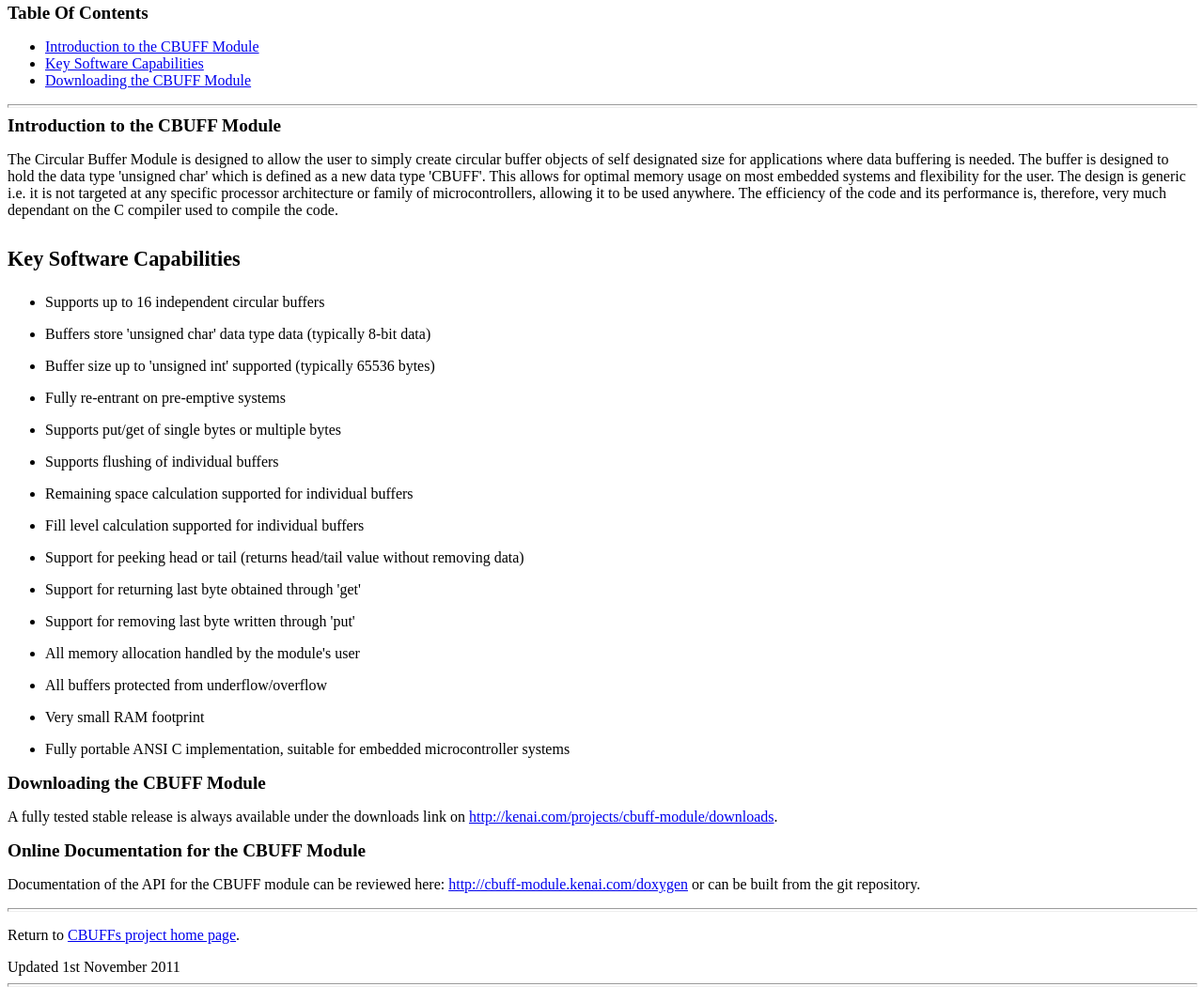
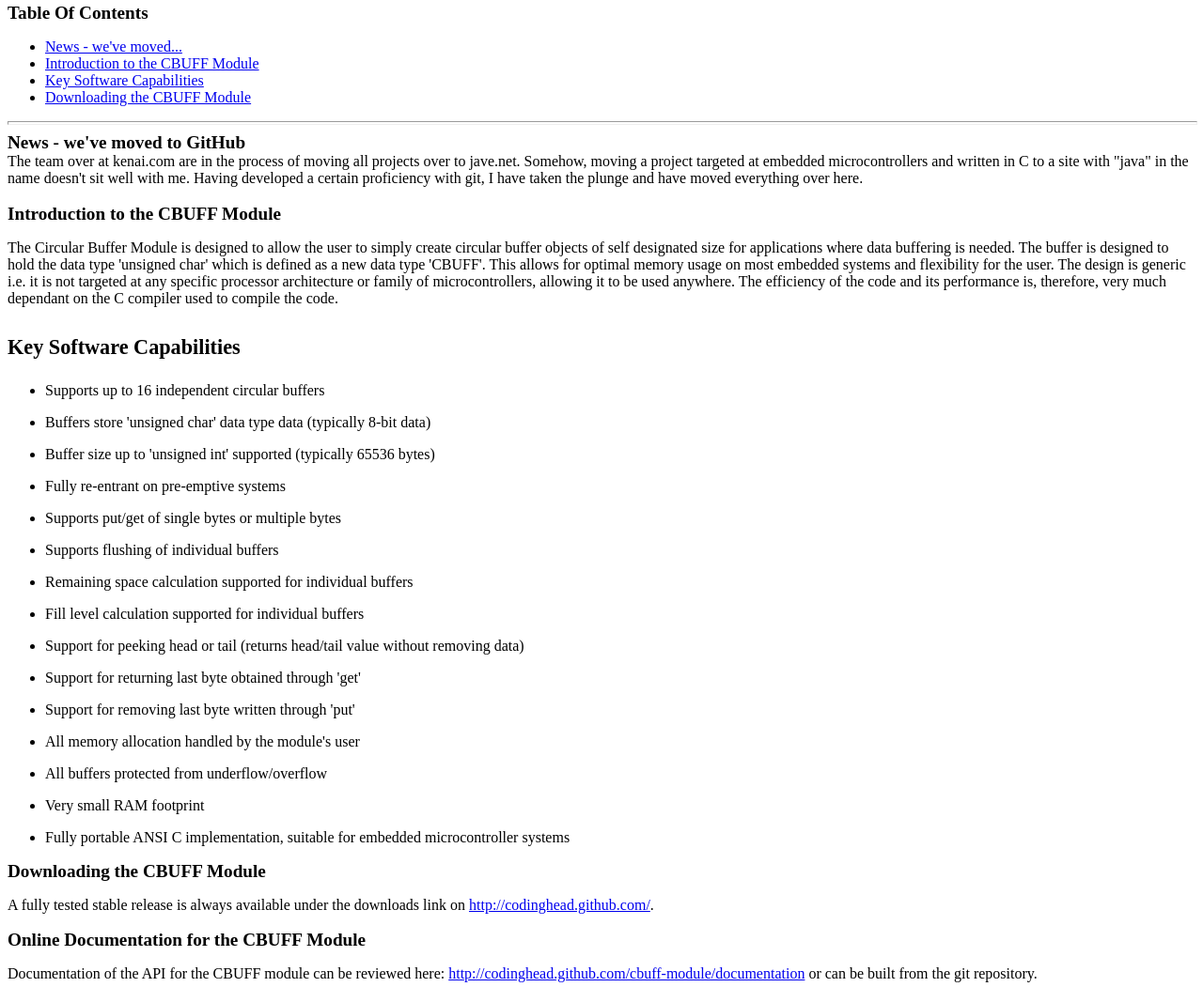
Before and after one commit to codinghead/cbuff-module, a plain HTML site: page Documentation/index.html in a window 1280 px wide. Shown: the part 251-1302 px from the top of the page at 94% size. Drawn offline with Linux system fonts and the light colour scheme.

Commit message:
Updated index.html for move to github.
Decided to move this project to github, so made first changes to the
documentation to explain this on the project landing page.

```diff
--- a/Documentation/index.html
+++ b/Documentation/index.html
@@ -1,5 +1,6 @@
 <!DOCTYPE html PUBLIC "-//W3C//DTD HTML 4.01//EN" "http://www.w3.org/TR/html4/strict.dtd">
 <html><head>
+
 
 
   <meta content="text/html; charset=ISO-8859-1" http-equiv="content-type"><title>CBUFF Module - A Circular Buffer</title></head><body>
@@ -11,14 +12,23 @@
 
 <ul>
 
+  <li><a href="index.html#News">News - we've moved...</a></li>
   <li><a href="#Introduction_to_the_CBUFF_Module">Introduction to the
 CBUFF Module</a></li>
+
   <li><a href="#Key_Software_Capabilities">Key Software Capabilities</a></li>
   <li><a href="#Downloading_the_CBUFF_Module">Downloading the CBUFF
 Module</a></li>
 </ul>
 
-<hr style="width: 100%; height: 2px;"><big style="font-weight: bold;"><a name="Introduction_to_the_CBUFF_Module"></a>Introduction to the CBUFF
+<hr style="width: 100%; height: 2px;"><big style="font-weight: bold;"><a name="News"></a>News - we've moved to GitHub</big><br>
+The team over at kenai.com are in the process of moving all projects
+over to jave.net. Somehow, moving a project targeted at embedded
+microcontrollers and written in C to a site with "java" in the name
+doesn't sit well with me. Having developed a certain proficiency with
+git, I have taken the plunge and have moved everything over here.<br>
+<br>
+<big style="font-weight: bold;"><a name="Introduction_to_the_CBUFF_Module"></a>Introduction to the CBUFF
 Module</big><br>
 
 <p class="western">The Circular Buffer Module is designed to allow
@@ -96,23 +106,23 @@ for embedded microcontroller systems</p>
 </ul>
 
 <big><span style="font-weight: bold;"><a name="Downloading_the_CBUFF_Module"></a>Downloading the CBUFF Module</span></big>
-<p class="western">A fully tested stable release is always available
-under the downloads link on&nbsp;<span style="text-decoration: underline;"></span><a href="http://kenai.com/projects/cbuff-module/downloads">http://kenai.com/projects/cbuff-module/downloads</a>.</p>
+<p>A fully tested stable release is always available
+under the downloads link on&nbsp;<span style="text-decoration: underline;"></span><a href="http://codinghead.github.com/"><strong style="margin: 0px; padding: 0px; color: rgb(68, 68, 68); font-size: 13px; font-style: normal; font-variant: normal; letter-spacing: normal; line-height: 18px; orphans: 2; text-indent: 0px; text-transform: none; white-space: normal; widows: 2; word-spacing: 0px; background-color: rgb(225, 239, 248);"></strong>http://codinghead.github.com/</a>.</p>
 
 <p class="western"><big><span style="font-weight: bold;">Online
 Documentation for the CBUFF Module</span></big>
 </p>
 
 <p class="western">Documentation of the API for the CBUFF module can be
-reviewed here: <span style="text-decoration: underline;"></span><a href="http://cbuff-module.kenai.com/doxygen/index.html">http://cbuff-module.kenai.com/doxygen</a>
+reviewed here: <span style="text-decoration: underline;"></span><a href="http://cbuff-module.kenai.com/doxygen/index.html">http://codinghead.github.com/cbuff-module/documentation</a>
 or can be built from the git repository.<br>
 
 </p>
 
 <hr style="width: 100%; height: 2px;">
-<p class="western">Return to <a href="http://kenai.com/cbuff-module">CBUFFs
+<p class="western">Return to <a href="http://codinghead.github.com/cbuff-module">CBUFFs
 project home page</a>.</p>
 
-Updated 1st November 2011
+Updated 7th January 2012
 <hr style="width: 100%; height: 2px;">
 </body></html>
```
